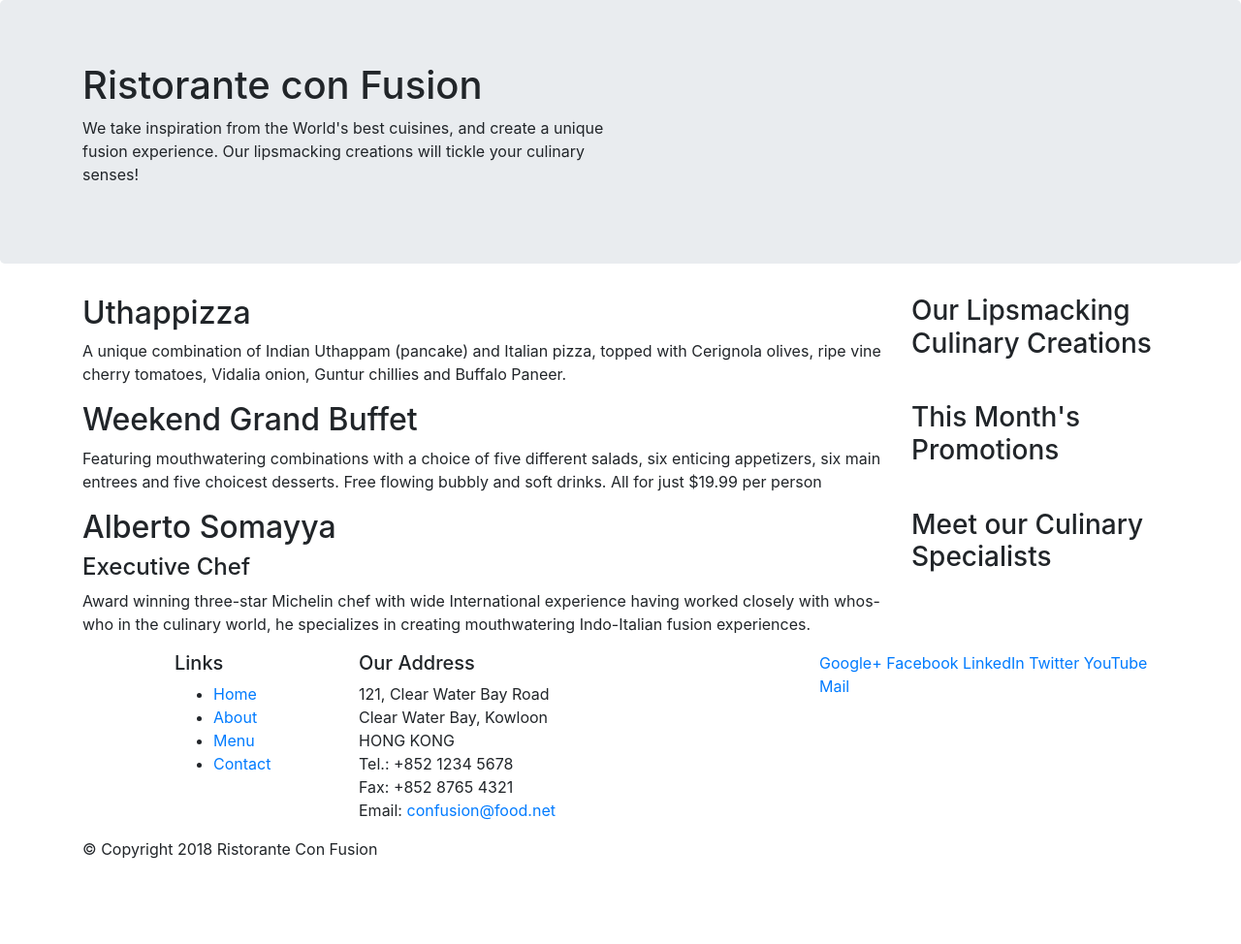
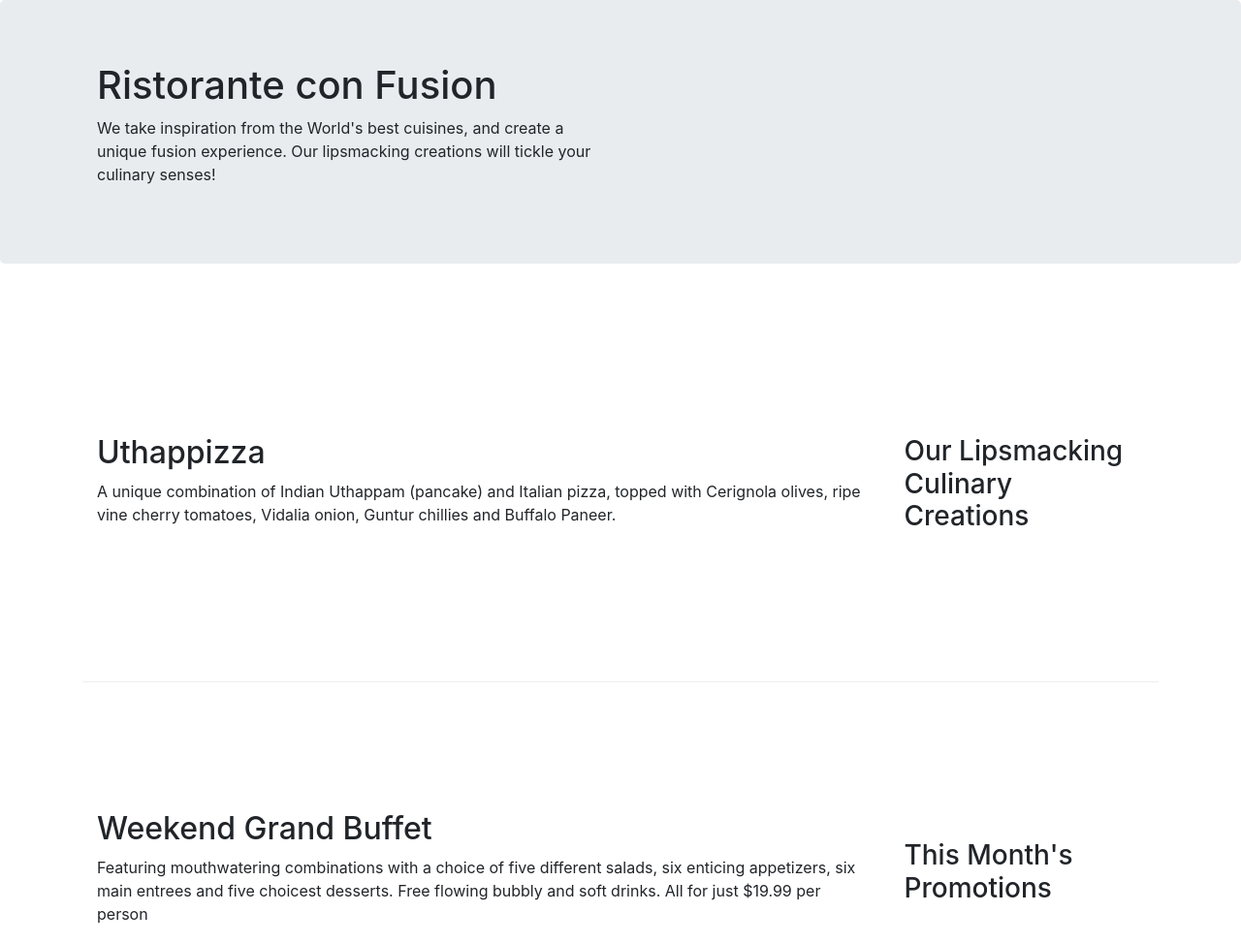
Before and after one commit to congttse/conFusion, a website: page index.html in a window 1280 px wide. Shown: the top 974 px of the page at 97% size. Before the commit the page ends 904 px from the top, so only its background shows below. Drawn offline with nearby package versions, Linux system fonts and the light colour scheme.

Commit message:
Bootstrap Grid Part 2

```diff
--- /dev/null
+++ b/CSS/styles.css
@@ -0,0 +1,15 @@
+.row-header{
+	margin: 0px auto;
+	padding: 0px;
+}
+.row-content{
+	margin: 0px auto;
+	padding: 50px 0px 50px 0px;
+	border-bottom: 1px ridge;
+	min-height: 400px;
+}
+.footer{
+	background-color: #D1C4E9;
+	margin: 0px auto;
+	padding: 20px 0px 20px 0px;
+}
--- a/index.html
+++ b/index.html
@@ -6,6 +6,7 @@
     <meta name="viewport" content="width=device-width, initial-scale=1, shrink-to-fit=no">
     <meta http-equiv="x-ua-compatible" content="ie=edge">
     <link rel="stylesheet" href="node_modules/bootstrap/dist/css/bootstrap.min.css">
+    <link href="css/styles.css" rel="stylesheet">
     <title>Ristorante Con Fusion</title>
 </head>
 
@@ -13,7 +14,7 @@
 
     <header class="jumbotron">
         <div class="container">
-            <div class="row">
+            <div class="row row-header">
                 <div class="col-12 col-sm-6">
                     <h1>Ristorante con Fusion</h1>
                     <p>We take inspiration from the World's best cuisines, and create a unique fusion experience. Our lipsmacking creations will tickle your culinary senses!</p>
@@ -25,7 +26,7 @@
     </header>
 
     <div class="container">
-        <div class="row">
+        <div class="row row-content align-items-center">
             <div class="col-12 col-sm-4 order-sm-last col-md-3">
                 <h3>Our Lipsmacking Culinary Creations</h3>
             </div>
@@ -36,7 +37,7 @@
         </div>
 
 
-        <div class="row">
+        <div class="row row-content align-items-center">
             <div class="col-12 col-sm-4 order-sm-last col-md-3">
                 <h3>This Month's Promotions</h3>
             </div>
@@ -46,7 +47,7 @@
             </div>
         </div>
 
-        <div class="row">
+        <div class="row row-content align-items-center">
             <div class="col-12 col-sm-4 order-sm-last col-md-3">
                 <h3>Meet our Culinary Specialists</h3>
             </div>
@@ -58,12 +59,12 @@
         </div>
     </div>
 
-    <footer>
+    <footer class="footer">
         <div class="container">
             <div class="row">
                 <div class="col-4 offset-1 col-sm-2">
                     <h5>Links</h5>
-                    <ul>
+                    <ul class="list-unstyled">
                         <li><a href="#">Home</a></li>
                         <li><a href="#">About</a></li>
                         <li><a href="#">Menu</a></li>
@@ -81,8 +82,8 @@
 		              Email: <a href="mailto:confusion@food.net">confusion@food.net</a>
 		           </address>
                 </div>
-                <div class="col-12 col-sm-4">
-                    <div>
+                <div class="col-12 col-sm-4 align-self-center">
+                    <div class="text-center">
                         <a href="http://google.com/+">Google+</a>
                         <a href="http://www.facebook.com/profile.php?id=">Facebook</a>
                         <a href="http://www.linkedin.com/in/">LinkedIn</a>
@@ -92,7 +93,7 @@
                     </div>
                 </div>
            </div>
-           <div class="row">
+           <div class="row justify-content-center">
                 <div class="col-auto">
                     <p>© Copyright 2018 Ristorante Con Fusion</p>
                 </div>
```
